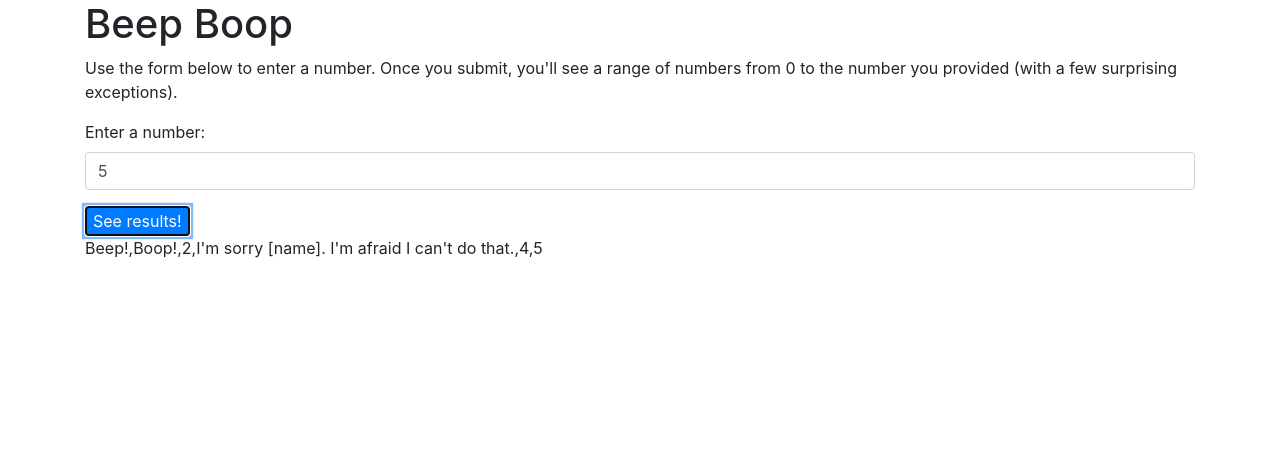
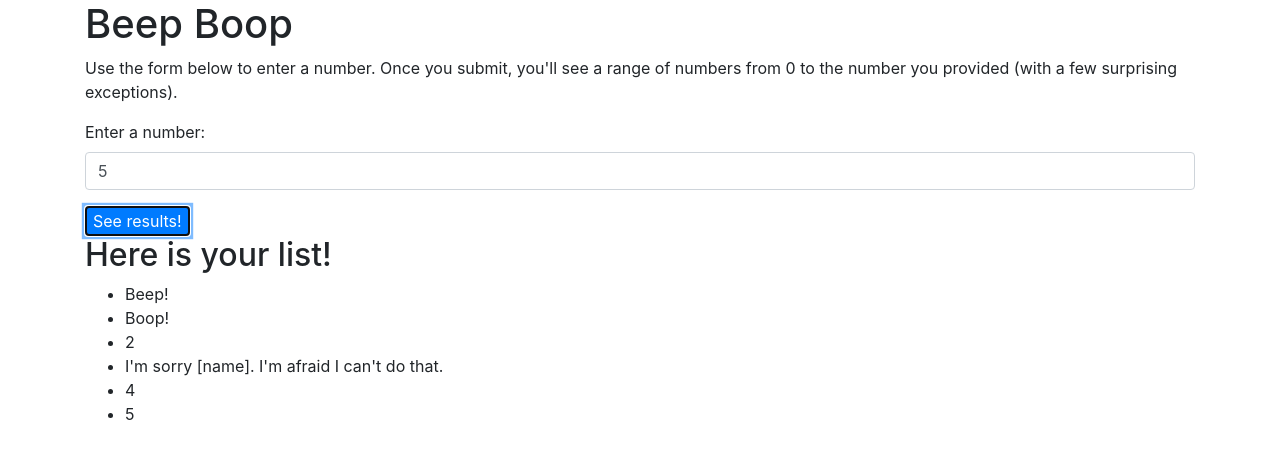
Before and after one commit to klowe27/beep-boop, a plain HTML site: page index.html in a window 1280 px wide. Both pictures are taken after typing "5" into the empty fields and a click on the button "See results!". Drawn offline with Linux system fonts and the light colour scheme.

Commit message:
Update README and results display

```diff
--- a/css/styles.css
+++ b/css/styles.css
@@ -0,0 +1,3 @@
+#results {
+  display: none;
+}
--- a/index.html
+++ b/index.html
@@ -17,7 +17,10 @@
         </div>
         <button type="submit" class="btn-primary">See results!</button>
       </form>
-      <div id="results"></div>
+      <div id="results">
+        <h2>Here is your list!</h2>
+        <ul id="resultsList"></ul>
+      </div>
     </div>
   </body>
 </html>
--- a/js/scripts.js
+++ b/js/scripts.js
@@ -18,10 +18,14 @@ function createNumberList(number) {
 
 // User Interface Logic
 $(document).ready(function(){
-  $("#beepBoop").submit(function(event){
+  $("#beepBoop").submit(function(event) {
     event.preventDefault();
     var number = parseInt($("input#number").val());
-    var result = createNumberList(number);
-    $("#results").text(result);
+    var results = createNumberList(number);
+    console.log(results);
+    $("#results").show();
+    results.forEach(function(result) {
+      $("#resultsList").append("<li>" + result + "</li>");
+    });
   });
 });
```
Also changed, not shown: 1 other file.
